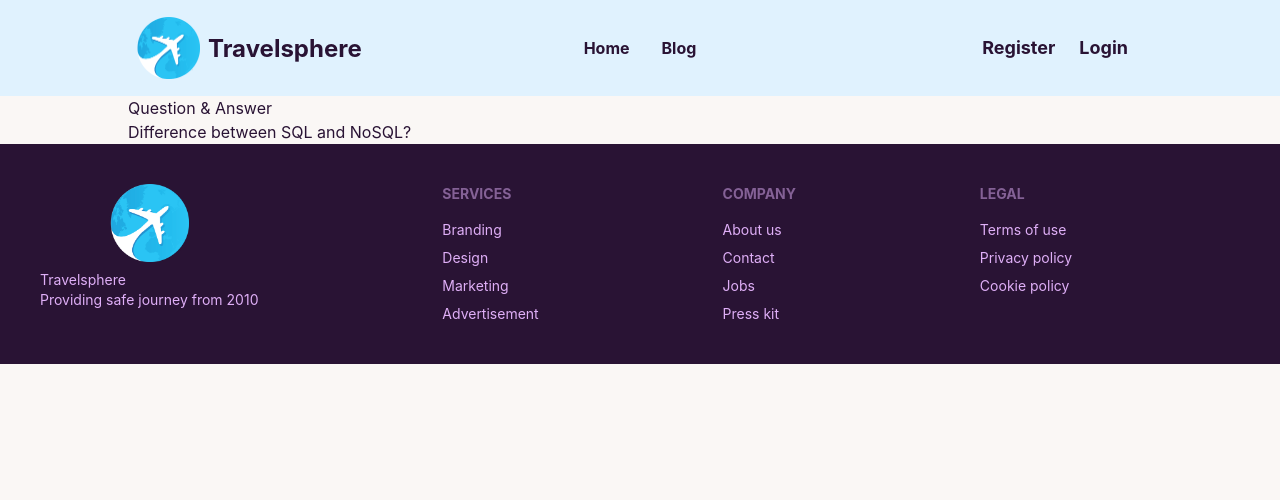
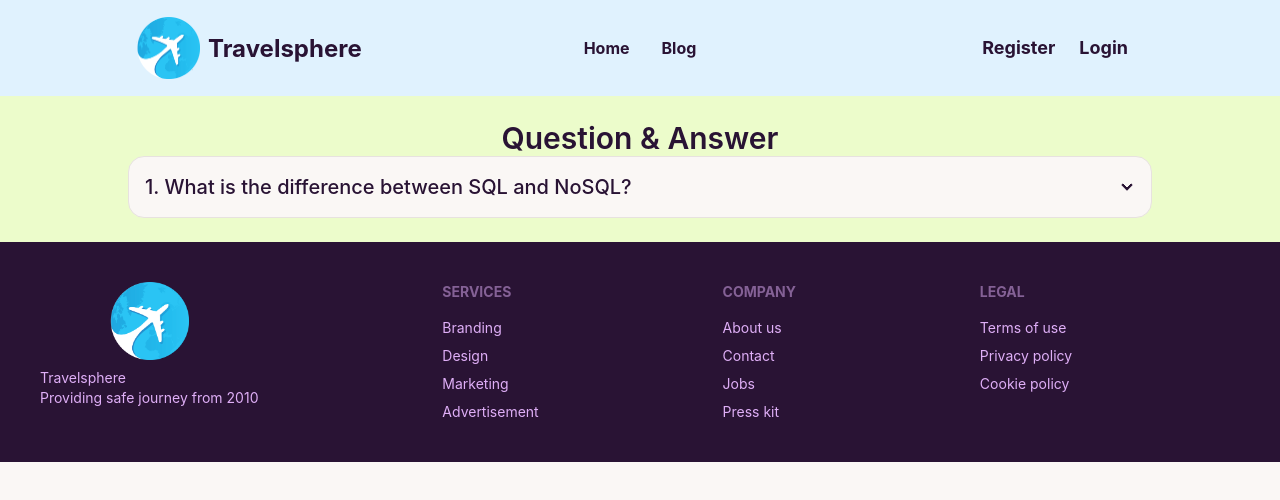
Before and after one commit to yeasin44/travelsphere, a React (Create React App) app: page /blog in a window 1280 px wide. Shown: the top 500 px of the page. Built offline with nearby package versions, Linux system fonts and the light colour scheme; no server answers.

Commit message:
first question added

```diff
--- a/src/components/Blog/Blog.js
+++ b/src/components/Blog/Blog.js
@@ -2,10 +2,28 @@ import React from "react";
 
 const Blog = () => {
   return (
-    <div className="max-w-screen-lg mx-auto">
-      <h2>Question & Answer</h2>
-      <div>
-        <h2>Difference between SQL and NoSQL?</h2>
+    <div className=" p-6 bg-lime-100">
+      <div className="max-w-screen-lg mx-auto">
+        <h2 className="text-center text-3xl font-semibold">
+          Question & Answer
+        </h2>
+        <div
+          tabIndex={0}
+          className="collapse collapse-arrow border border-base-300 bg-base-100 rounded-box"
+        >
+          <div className="collapse-title text-xl font-medium">
+            1. What is the difference between SQL and NoSQL?
+          </div>
+          <div className="collapse-content">
+            <p>
+              ANS: SQL is the programming language used to interface with
+              relational databases. (Relational databases model data as records
+              in rows and tables with logical links between them). NoSQL is a
+              class of DBMs that are non-relational and generally do not use
+              SQL.
+            </p>
+          </div>
+        </div>
       </div>
     </div>
   );
```
